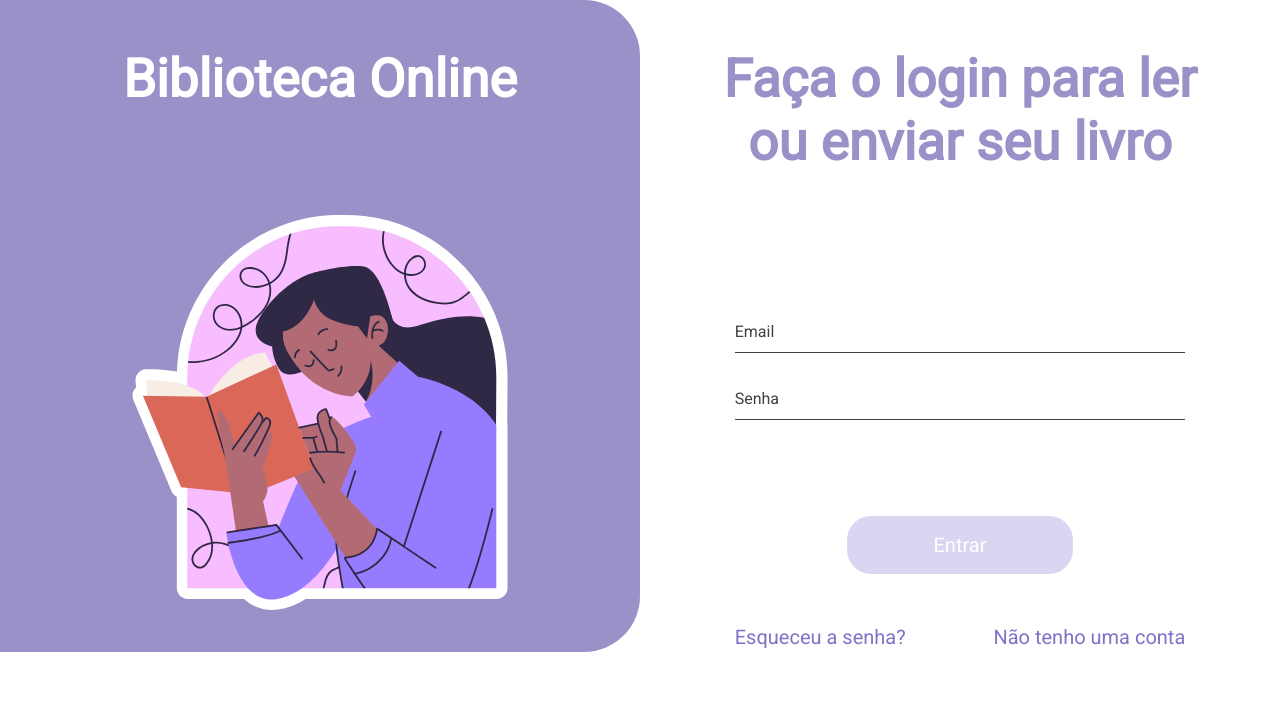
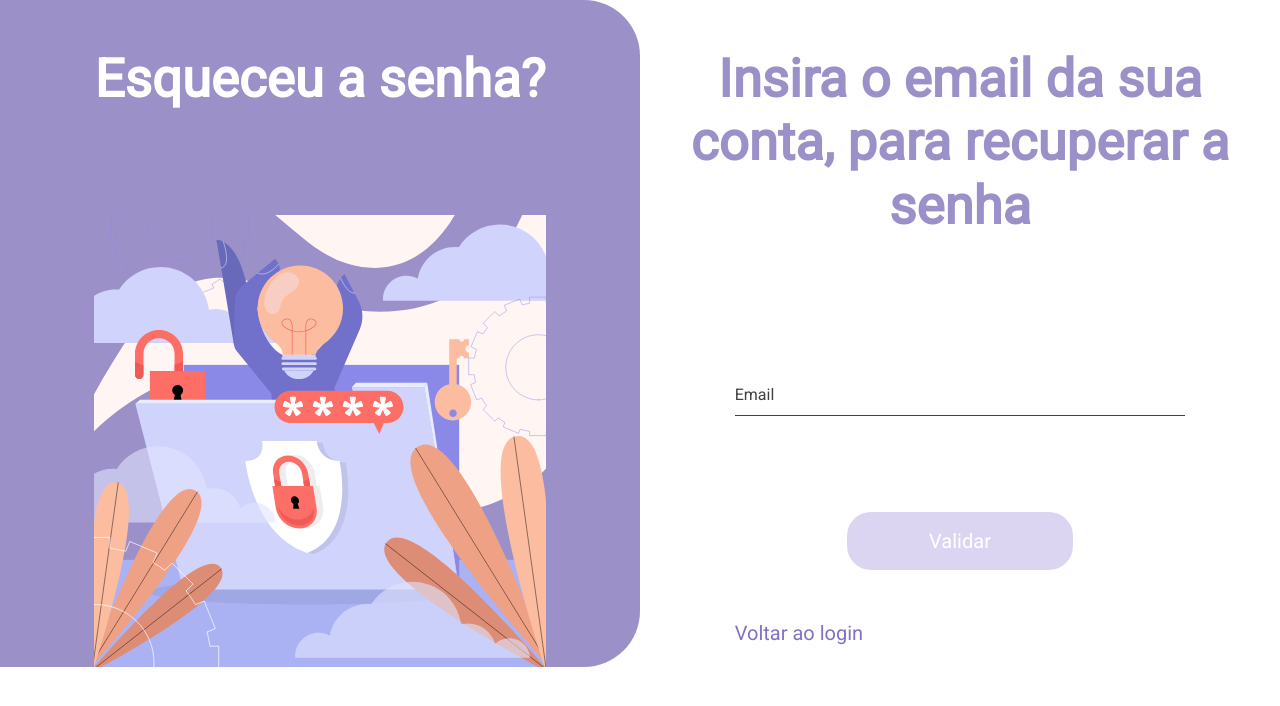
Before and after one commit to daayy16/library-frontend, an Angular app: page /forgot-password in a window 1280 px wide. Before the commit this address led to /login. Shown: the top 706 px of the page. Built offline with nearby package versions, Linux system fonts and the light colour scheme.

Commit message:
forgot password page

```diff
--- a/src/app/app.routes.ts
+++ b/src/app/app.routes.ts
@@ -3,6 +3,7 @@ import { LoginPageComponent } from './components/login-page/login-page.component
 import { BooksComponent } from './components/books/books.component';
 import { CreateAccountComponent } from './components/create-account/create-account.component';
 import { MyBooksComponent } from './components/my-books/my-books.component';
+import { ForgotPasswordComponent } from './components/forgot-password/forgot-password.component';
 
 export const routes: Routes = [
   { path: '', redirectTo: 'login', pathMatch: 'full' },
@@ -13,6 +14,10 @@ export const routes: Routes = [
   {
     path: 'create-account',
     component: CreateAccountComponent
+  },
+  {
+    path: 'forgot-password',
+    component: ForgotPasswordComponent
   },
   {
     path: 'books',
--- a/src/app/components/create-account/create-account.component.html
+++ b/src/app/components/create-account/create-account.component.html
@@ -3,7 +3,7 @@
     <div class="col-6 d-flex justify-content-center left-login pt-5">
       <div>
         <div>
-          <h1>Biblioteca Online</h1>
+          <h1>Crie sua conta</h1>
         </div>
 
         <div class="pt-5">
--- /dev/null
+++ b/src/app/components/forgot-password/forgot-password.component.html
@@ -0,0 +1,57 @@
+
+<div class="col-12">
+  <div class="row">
+    <div class="col-md-6 d-flex justify-content-center left-login pt-5 col-sm-12">
+      <div>
+        <div>
+          <h1>Esqueceu a senha?</h1>
+        </div>
+
+        <div class="pt-5">
+          <img class="pt-5" src="./../../../assets/forgot_password.svg">
+        </div>
+      </div>
+
+    </div>
+    <div class="col-md-6 right-login pt-5 d-flex justify-content-center col-sm-12">
+      <div class="container col-11">
+        <h1>
+          Insira o email da sua conta, para recuperar a senha
+        </h1>
+        <form class="login-form d-flex justify-content-center" [formGroup]="accountForm">
+          <div class="col-md-10 col-sm-12">
+            <div class="floating-label mt-4">
+              <input type="text" id="email" placeholder=" " formControlName="email" required>
+              <label for="email">Email</label>
+              @if (this.accountForm.get('email')?.invalid && this.accountForm.get('email')?.touched) {
+                <div class="erro">
+                  @if (this.accountForm.get('email')?.errors?.['required']) {
+                    <span>O e-mail é obrigatório.</span>
+                  }
+                  @if (this.accountForm.get('email')?.errors?.['pattern']) {
+                    <span>O e-mail não é válido.</span>
+                  }
+                </div>
+              }
+
+            </div>
+            <div class="d-flex justify-content-center mt-5 pt-5">
+              <div class="col-6">
+                <button type="submit" class="btn btn-main" [disabled]="this.accountForm.invalid">
+                  @if (isLoading()) {
+                    <span class="spinner-border spinner-border-sm" role="status" aria-hidden="true"></span>
+                  }
+                  Validar</button>
+              </div>
+            </div>
+            <div class="d-flex justify-content-between mt-5">
+              <div><a [routerLink]="['/login']">Voltar ao login</a></div>
+            </div>
+          </div>
+
+        </form>
+      </div>
+    </div>
+  </div>
+
+</div>
--- /dev/null
+++ b/src/app/components/forgot-password/forgot-password.component.ts
@@ -0,0 +1,27 @@
+import { Component } from '@angular/core';
+import { FormBuilder, FormControl, FormGroup, FormsModule, ReactiveFormsModule, Validators } from '@angular/forms';
+import { getEmailPattern } from '../../utils/validations.utils';
+import { LoadingService } from '../../services/loading.service';
+import { RouterLink, RouterModule } from '@angular/router';
+
+@Component({
+  selector: 'app-forgot-password',
+  standalone: true,
+  imports: [FormsModule, ReactiveFormsModule, RouterModule, RouterLink],
+  templateUrl: './forgot-password.component.html',
+  styleUrl: './forgot-password.component.scss'
+})
+export class ForgotPasswordComponent {
+  constructor(private loadingService: LoadingService) {
+
+  }
+
+  accountForm = new FormGroup({
+      email: new FormControl('', [Validators.required, Validators.pattern(getEmailPattern())]),
+    });
+
+    isLoading() {
+      return this.loadingService.isLoading();
+    }
+
+}
--- a/src/app/components/login-page/login-page.component.html
+++ b/src/app/components/login-page/login-page.component.html
@@ -60,7 +60,7 @@
               </div>
             </div>
             <div class="d-flex justify-content-between mt-5">
-              <div><a href="">Esqueceu a senha?</a></div>
+              <div><a [routerLink]="['/forgot-password']">Esqueceu a senha?</a></div>
               <div><a [routerLink]="['/create-account']">Não tenho uma conta</a></div>
             </div>
           </div>
```
Also changed, not shown: src/app/components/forgot-password/forgot-password.component.scss (added), src/assets/forgot_password.svg (added), 1 other file (tests, documents, lock files or other folders).
